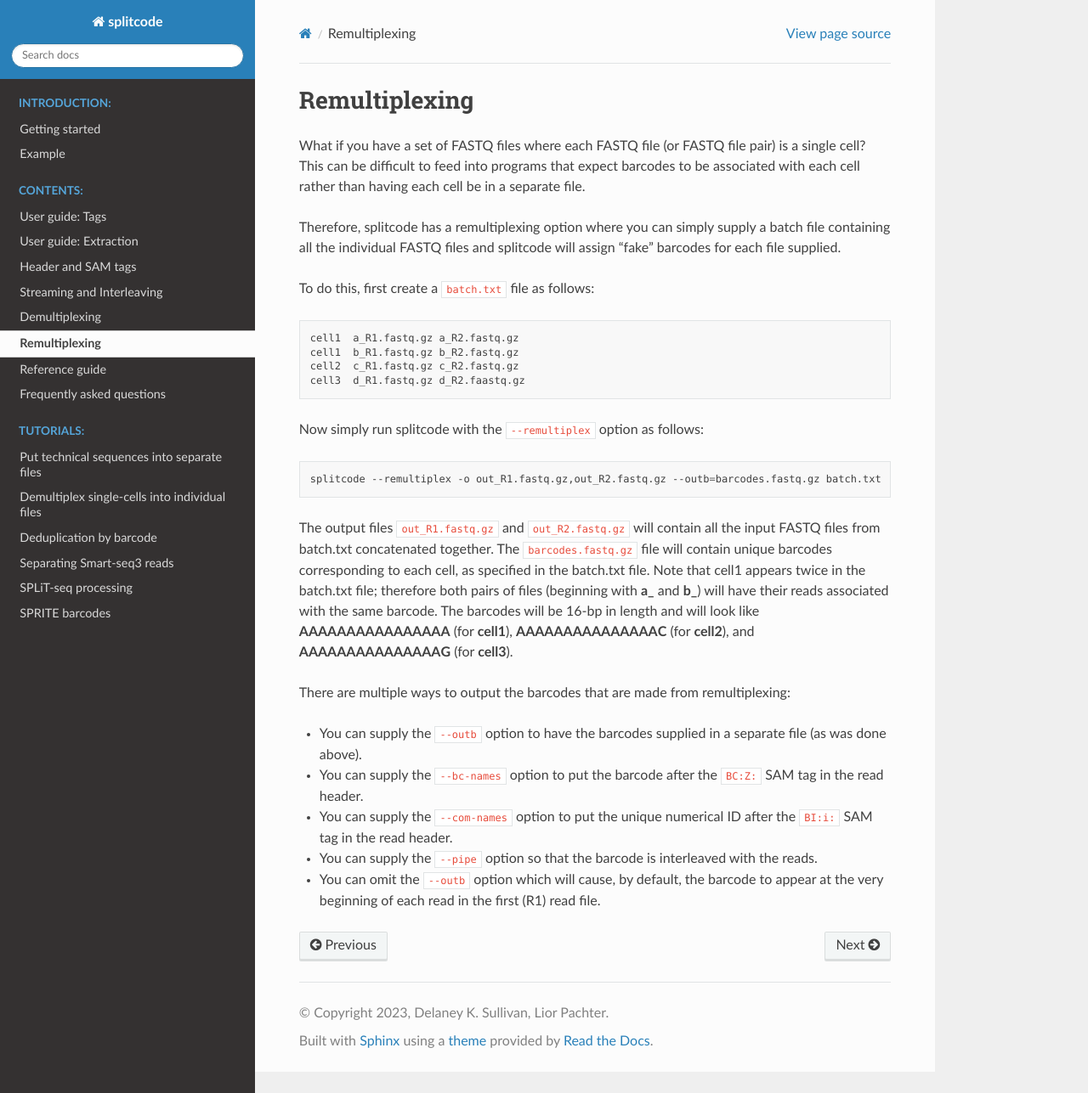
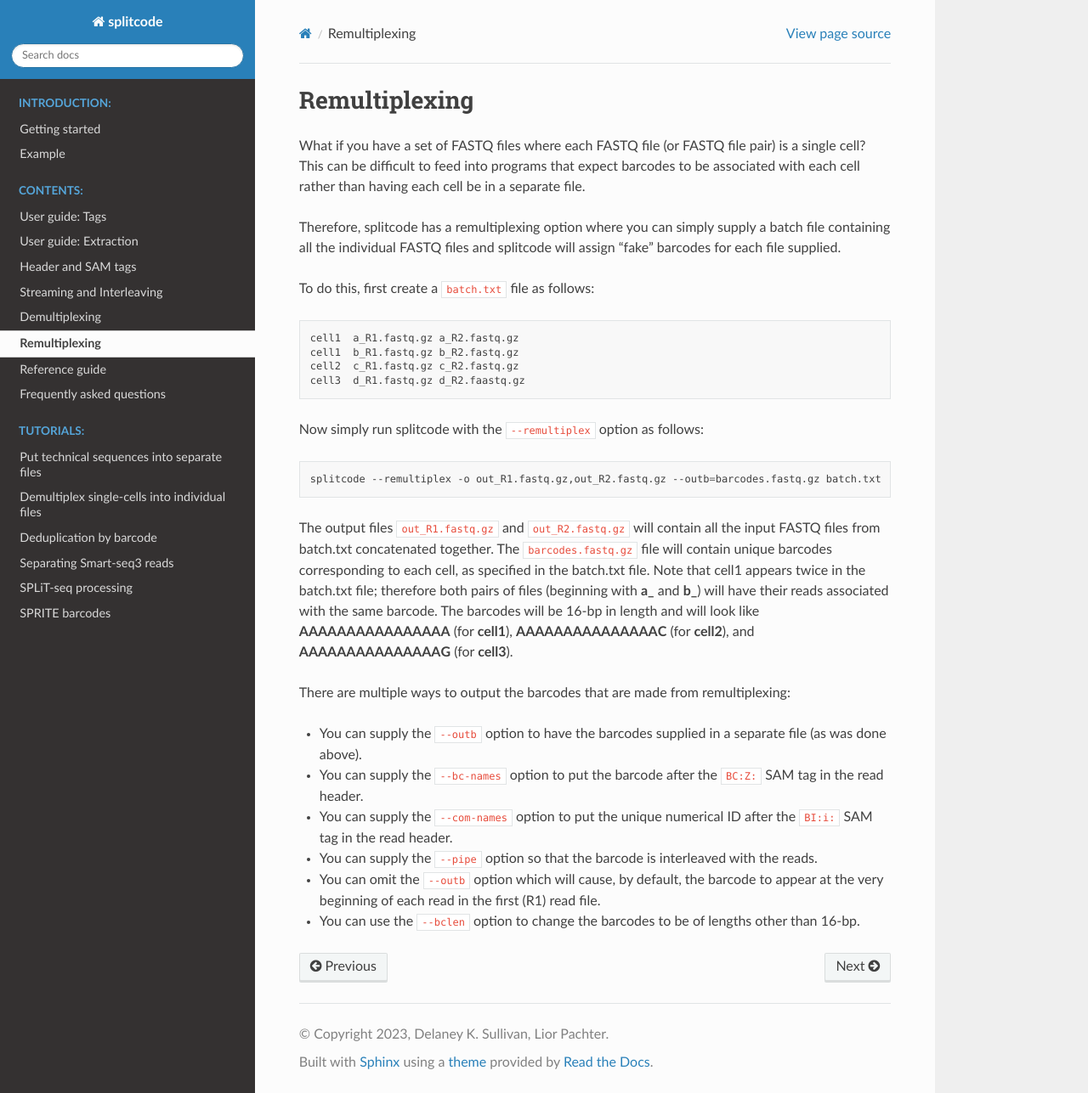
Before and after one commit to pachterlab/splitcode-tutorial, a Sphinx documentation site: the page built from docs/source/remultiplex_guide.rst, in a window 1280 px wide and 1287 px high. Shown: the whole window at 85% size. Built offline with Sphinx 7.4.7 and the Read the Docs theme 2.0.0, drawn with Linux system fonts in a browser that asks for light colours.

Commit message:
update to 0.29.1

```diff
--- a/docs/source/conf.py
+++ b/docs/source/conf.py
@@ -6,7 +6,7 @@ project = 'splitcode'
 copyright = '2023, Delaney K. Sullivan, Lior Pachter'
 author = 'Delaney K. Sullivan, Lior Pachter'
 
-release = '0.29.0'
+release = '0.29.1'
 master_doc = 'index'
 
 # -- General configuration
--- a/docs/source/reference_guide.rst
+++ b/docs/source/reference_guide.rst
@@ -190,6 +190,7 @@ splitcode help menu which can be accessed via ``splitcode -h``
   -s, --summary    File where summary statistics will be written to
   -h, --help       Displays usage information
       --assign     Assign reads to a final barcode sequence identifier based on tags present
+      --bclen      The length of the final barcode sequence identifier (default: 16)
       --inleaved   Specifies that input is an interleaved FASTQ file
       --remultiplex  Turn on remultiplexing mode
       --version    Prints version number
--- a/docs/source/remultiplex_guide.rst
+++ b/docs/source/remultiplex_guide.rst
@@ -29,3 +29,4 @@ There are multiple ways to output the barcodes that are made from remultiplexing
 * You can supply the ``--com-names`` option to put the unique numerical ID after the ``BI:i:`` SAM tag in the read header.
 * You can supply the ``--pipe`` option so that the barcode is interleaved with the reads.
 * You can omit the ``--outb`` option which will cause, by default, the barcode to appear at the very beginning of each read in the first (R1) read file.
+* You can use the ``--bclen`` option to change the barcodes to be of lengths other than 16-bp.
```
